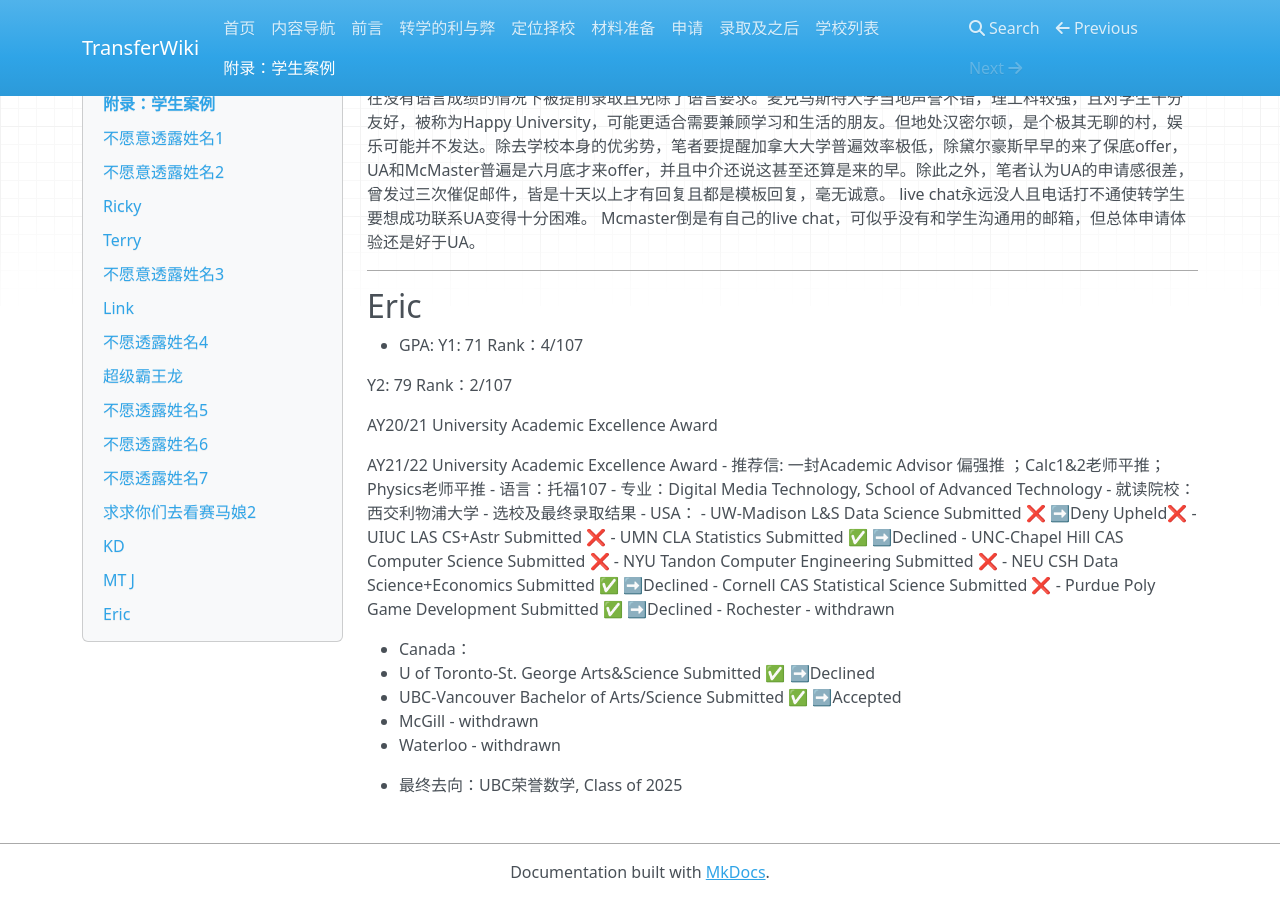
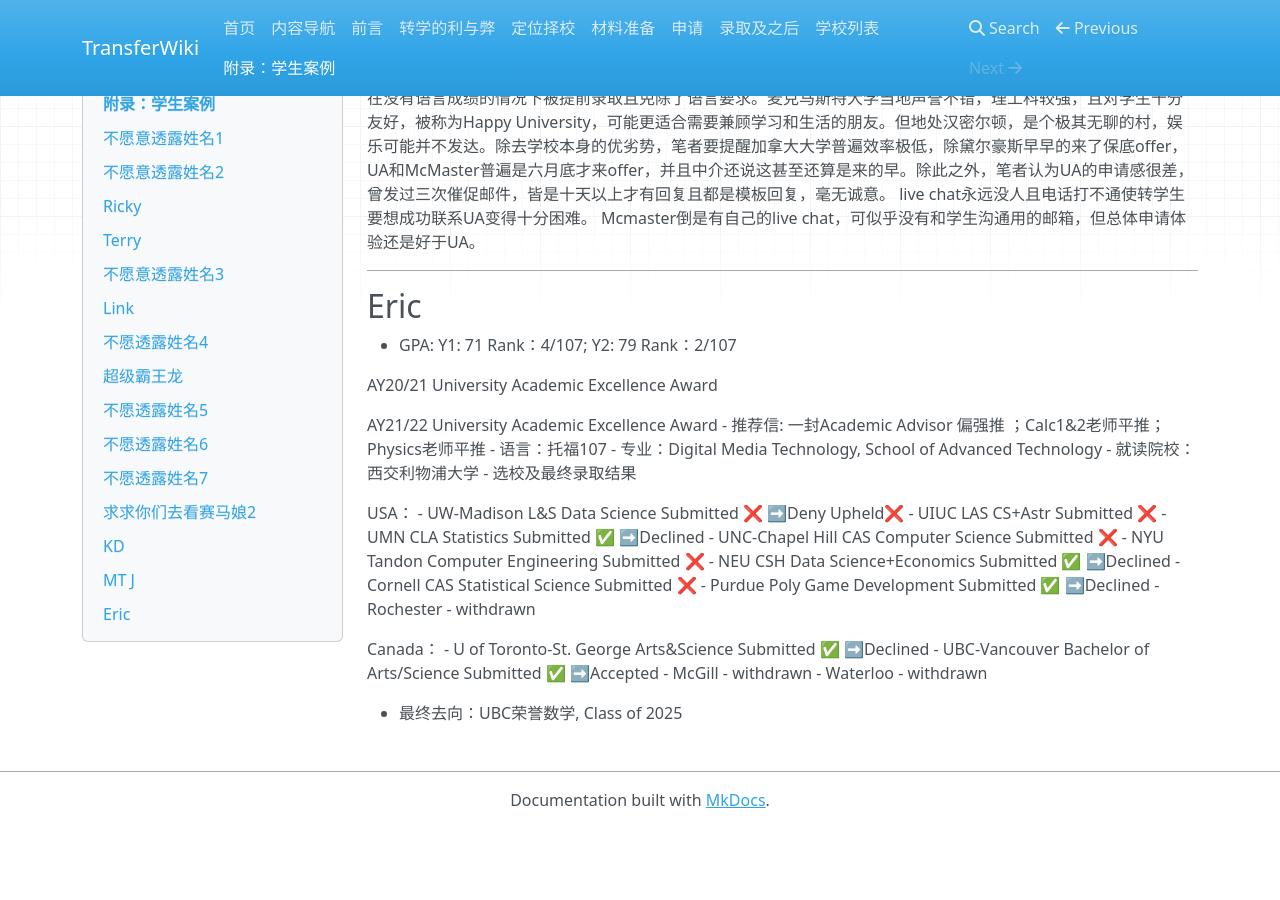
Before and after one commit to SihanXU/TransferWiki, an MkDocs documentation site: the page built from docs/bgs.md, in a window 1280 px wide and 900 px high, scrolled down 5888 px. Built offline with MkDocs 1.6.1, drawn with Linux system fonts in a browser that asks for light colours; nearby versions of some CDN libraries; after the commit the page ends 6716 px from its top, so only the background shows below that.

Commit message:
Update bgs.md

```diff
--- a/docs/bgs.md
+++ b/docs/bgs.md
@@ -242,7 +240,7 @@ AY21/22 University Academic Excellence Award
 - 专业：Digital Media Technology, School of Advanced Technology
 - 就读院校：西交利物浦大学
 - 选校及最终录取结果
--
+
 USA：
 - UW-Madison L&S Data Science                       Submitted  ❌ ➡️Deny Upheld❌
 - UIUC LAS CS+Astr                                  Submitted  ❌
@@ -254,7 +252,7 @@ USA：
 - Purdue Poly Game Development                      Submitted  ✅ ➡️Declined
 - Rochester - withdrawn
 
-- Canada：
+ Canada：
 - U of Toronto-St. George  Arts&Science             Submitted  ✅ ➡️Declined
 - UBC-Vancouver Bachelor of Arts/Science            Submitted  ✅ ➡️Accepted
 - McGill - withdrawn
```
Also changed, not shown: other parts of docs/bgs.md (+1 -3 lines).
